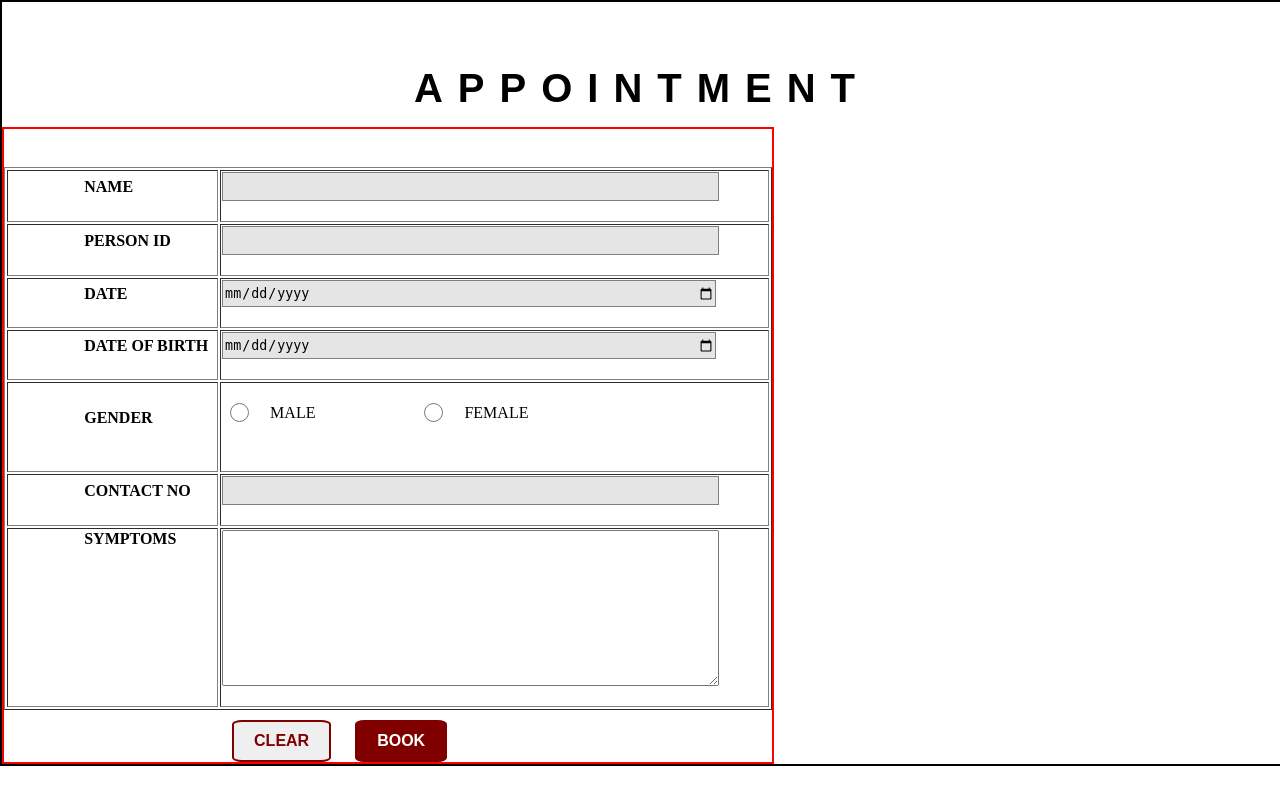
After one commit to Udavith-Reshanjana/Website-of-University-Medical-Center, a PHP site: page /Feedback.html in a window 1280 px wide. The commit adds this page. Run offline with PHP 8.4, Linux system fonts and the light colour scheme.

Commit message:
feedback

```diff
--- /dev/null
+++ b/Feedback.html
@@ -0,0 +1,80 @@
+<!DOCTYPE html>
+<html lang="en">
+<head>
+    <meta charset="UTF-8">
+    <meta name="viewport" content="width=device-width, initial-scale=1.0">
+    <title>FEEDBACK</title>
+    <link rel="icon" href="images\logo.png">
+    <link rel="stylesheet" href="style.css">
+    <style></style>
+    <script src="javaScript.js"></script>
+</head>
+    <body>
+		<?php
+		 	include("php/Header.php");
+		 ?>
+
+        <div class="appointmentmain">
+			<p class="Pfheadtext"><span class="fheadtext">APPOINTMENT</span></p>
+			<div class="appointment">
+        	<form action="/appointment.php" name="appointmentform" onsubmit="">
+
+				<div class="appoinmentcontainer">
+					<table class="feedbackCont1" border="1">
+						<tr>
+							<th id="feedbackTopic">NAME</th>
+							<td><input type="text" name="Name" id="Name"></td>
+						</tr>
+						<tr>
+							<th id="feedbackTopic">PERSON ID</th>
+							<td><input type="text" name="personid" id="personid"></td>
+						</tr>
+						<tr>
+							<th id="feedbackTopic">DATE</th>
+							<td><input type="date" name="date" id="date"></td>
+						</tr>
+						<tr>
+							<th id="feedbackTopic">DATE OF BIRTH</th>
+							<td><input type="date" name="dob" id="dob"></td>
+						</tr>
+						<tr>
+							<th id="feedbackTopic">GENDER</th>
+							<td>
+								<table style="width: 20%; margin-top: 10px;" >
+									<tr>
+										<td><input type="radio" name="gender" id="male" value="Male" required></td>
+										<td><div class="gender">MALE</div></td>
+
+										<td><input type="radio" name="gender" id="female" value="Female" required></td>
+										<td><div class="gender">FEMALE</div></td>
+
+									</tr>
+								</table>
+							</td>
+						</tr>
+						<tr>
+							<th id="feedbackTopic">CONTACT NO</th>
+							<td><input type="text" name="contactno" id="contactno"></td>
+						</tr>
+						<tr>
+							<th id="symptoms">SYMPTOMS</th>
+							<td><textarea name="symptoms" id="symptoms" rows="10"></textarea></td>
+						</tr>
+					</table>
+					<div class="buttons">
+					<button type="button" id="clearButton" onclick="">CLEAR</button>
+					<button type="submit" id="bookButton">BOOK</button>
+				</div>
+				</div>
+
+
+
+        	</form>
+        </div>
+		</div>
+        <?php
+		 	include("php/Footer.php");
+		 ?>
+
+    </body>
+</html>
--- a/style.css
+++ b/style.css
@@ -113,28 +113,27 @@ header p
     color: white;
 	width: 100%;
 	text-align: center;
-	width: 100%;
 }
-
-
 #contactIco
 {
-    width: 50px;
-    height: 50px;
+    width: 40px;
+    height: 40px;
     border-radius: 50%;
     border: 1px solid white;
     margin: 10 auto;
-
+    margin-right: 15px;
 }
-
 p.contactdata{
 	text-align:left;
 	padding:0;
 }
-
+.footerTable
+{
+    width: 100%;
+}
 .footerTable th
 {
-    font-size:large;
+    font-size: large;
     color:white;
 	padding: 15px 0 15px 0;
 	letter-spacing:5px;
@@ -165,10 +164,17 @@ p.contactdata{
 	padding: 15;
 	margin-left: 10;
 }
-
+.questions
+{
+   margin-left: 15%;
+}
+.questions li
+{
+   margin-bottom: 40px;
+}
 .information
 {
-
+    margin-left: 9%;
 }
 #fb, #insta, #yt, #twitter, #linkedin, #tiktok
 {
@@ -176,87 +182,71 @@ p.contactdata{
   height: 50px;
   border-radius: 50%;
   border:2px solid maroon;
-
+  margin-bottom:20px;
 }
 #fb
 {
   background: url("images/socialmedia.jpg") -40px -30px;
-  margin-bottom:20px;
   margin-top:20px;
 }
 #insta
 {
-  background: url("images/socialmedia.jpg") -209px -31px;
-  margin-bottom:20px;
+  background: url("images/socialmedia.jpg") -209px -30px;
 }
 #yt
 {
-  background: url("images/socialmedia.jpg") -546px -31px;
-  margin-bottom:20px;
+  background: url("images/socialmedia.jpg") -546px -30px;
 }
 #twitter
 {
-  background: url("images/socialmedia.jpg") -292px -31px;
-  margin-bottom:20px;
+  background: url("images/socialmedia.jpg") -290px -30px;
 }
 #linkedin
 {
-  background: url("images/socialmedia.jpg") -461px -31px;
-  margin-bottom:20px;
+  background: url("images/socialmedia.jpg") -460px -30px;
 }
 #tiktok
 {
-  background: url("images/socialmedia.jpg") -546px -203px;
-  margin-bottom:20px;
+  background: url("images/socialmedia.jpg") -546px -200px;
 }
-
-.footlinks {
+.footlinks
+{
 	line-height:500%;
 }
-
-.footlinks a:link,
-.footlinks a:visited {
+.footlinks a:link, .footlinks a:visited
+{
 	font-size:18px;
 	color:white;
 	text-decoration:none;
 	padding: 5px 25px 5px 25px;
 }
-
-.footlinks a:hover {
+.footlinks a:hover
+{
 	color:black;
 	font-size:18px;
 	text-decoration:underline;
 	background-color:white;
+    font-weight: bold;
 }
-
-table.contactinfo {
-		width:50%;
+table.contactinfo
+{
+    width:70%;
     height:100%;
     margin: 0 auto;
 }
-
-
 #fb:hover, #insta:hover, #yt:hover, #twitter:hover, #linkedin:hover, #tiktok:hover
 {
-
-  border:2px solid black;
-
+  border:4px solid white;
+}
+span.sheadtext, .fheadtext
+{
+	font-size:40px;
+	letter-spacing:15px;
+	font-weight:600;
+    font-family: Arial, Helvetica, sans-serif;
 }
 
-
-
-
 /* login */
-
-body.login {
-	background:url("images/login/bg2.jpeg");
-	background-size:cover;
-	background-repeat:no-repeat;
-	background-position:0 100%;
-	background-size:100% 170%;
-
-}
-
 .loginHeader
 {
    margin: 0;
@@ -347,28 +329,24 @@ table.content {
     margin-left: 10px;
 }
 
-.logincont button:hover
+/* home */
+div.homecoontent
 {
-	border: 2px solid maroon;
+	width:100%;
+	height: 700px;
+	margin-bottom:-16px;
+    display: block;
+    margin-left: -5%;
 }
-
-
-/* Home */
-
-div.homecoontent {
-	width:100%;
-	height:700px;
-	margin-bottom:-16px;
-}
-
-div.homeimg {
+div.homeimg
+{
 	height:100%;
 	width:50%;
 	float:left;
-	align:center
+	margin: 0 auto;
 }
-
-div.hometext {
+div.hometext
+{
 	height: 100%;
 	padding:0 5% 0 5%;
 	width: 40%;
@@ -379,54 +357,51 @@ div.hometext {
 	flex-direction: column;
     justify-content: center;
 }
-
-p.homehead {
+p.homehead
+{
 	font-size:40px;
 	letter-spacing:10px;
 	font-weight:600;
 	display:block;
+    font-family: Arial, Helvetica, sans-serif;
+}
+p.text
+{
+    text-align: center;
+	font-size:20px;
+    line-height: 35px;
+    font-family:'Segoe UI', Tahoma, Geneva, Verdana, sans-serif;
 }
 
-p.text {
-    text-align: center;
-	font-size:30px;
-}
-
-
 /* Services */
-div.scontent {
+div.scontent
+{
 	height:800px;
 	width:100%;
+    margin-top: 30px;
+    margin-bottom: 50px;
 }
-
-div.shead {
-	height:25%;
+div.shead
+{
+	height:30%;
 	width:100%;
 }
-
-div.shead img {
+div.shead img
+{
 	margin-top:-50px;
 	margin-bottom:-50px;
 }
-
-div.servielist {
+div.servielist
+{
 	height:75%;
 	width:100%;
-
 }
-
-span.sheadtext {
-	font-size:40px;
-	letter-spacing:15px;
-	font-weight:600;
-}
-
-div.Service {
+div.Service
+{
 	float:left;
 	border:5px solid maroon;
-	border-radius:15%;
+	border-radius:5%;
 	margin:2.5% 0 2.5% 3.5%;
-
 	height:85%;
 	width:20%;
 	text-align: center;
@@ -457,6 +432,138 @@ span.stext {
 	font-size:25px;
 	padding: 0 10% 0 10%;
 }
+#seeMoreButton
+{
+    background-color: maroon;
+    color: yellow;
+    font-weight: bold;
+    border: 0;
+    cursor: pointer;
+    padding: 10px;
+    padding-left: 30px;
+    padding-right: 30px;
+    border-radius: 5%;
+    margin-bottom: 80px;
+}
+#seeMoreButton:hover
+{
+    color: yellow;
+    border: 5px solid yellow;
+    font-weight: bold;
+}
+
+/* appointment */
+.appointmentmain
+{
+    width: 100%;
+	border:2px solid black;
+}
+
+.appointment
+{
+    width: 60%;
+
+}
+
+.Pfheadtext
+{
+    text-align: center;
+    margin-top: 5%;
+}
+
+.appoinmentcontainer
+{
+    width: 100%;
+	border:2px solid red;
+}
+
+.appoinmentcontainer table
+{
+    width: 100%;
+    margin-top: 5%;
+}
+.appoinmentcontainer table th
+{
+
+    text-align: left;
+	padding-left:10%;
+    width: 25%;
+}
+
+#symptoms {
+	vertical-align: top;
+}
+.appoinmentcontainer table td
+{
+    width: 65%;
+}
+.appoinmentcontainer table td input
+{
+    width: 90%;
+    height: 25px;
+    background-color: rgba(0, 0, 0, 0.1);
+    border: 1px solid gray;
+}
+
+textarea {
+	width:90%;
+}
+.appoinmentcontainer table td, .appoinmentcontainer table th
+{
+    padding-bottom: 20px;
+}
+
+.feedbackContContainer2 table
+{
+    width: 100%;
+    border: 1px solid gray;
+    background-color: rgba(0, 0, 0, 0.1);
+    border-collapse: separate;
+    border-spacing: 15px;
+}
+
+table.gender {
+	width: 20%;
+	margin-top: 10px;
+}
+.buttons
+{
+    padding: 10;
+    text-align: center;
+    margin-right: 10%;
+    margin-top: 10px;
+}
+#clearButton, #bookButton
+{
+    font-size: medium;
+    margin-right: 20px;
+    cursor: pointer;
+    border: 2px solid maroon;
+    border-radius: 10%;
+    padding-left: 20px;
+    padding-right: 20px;
+    padding-top: 10px;
+    padding-bottom: 10px;
+    font-weight: bold;
+}
+#clearButton
+{
+    color: maroon;
+}
+#bookButton
+{
+    color: white;
+    background-color: maroon;
+}
+
+div.gender {
+	padding-left:20px;
+	padding-right:100px;
+    }
+
+
+
+
 
 /* doctors */
 
```
Also changed, not shown: other parts of style.css (+14 -23 lines). Lines whose indentation alone changed are shown as unchanged.
